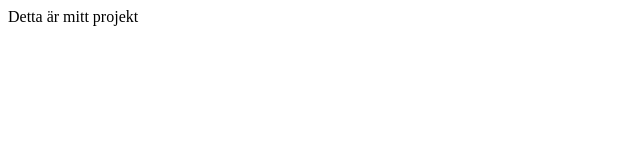
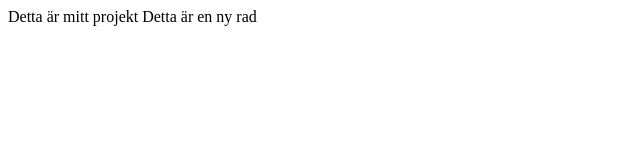
Before and after one commit to KalleNil/kommando-tolken-test, a plain HTML site: page index.html in a window 1280 px wide. Shown: the whole page, without its empty margins (0-640 px from the left). Drawn offline with Linux system fonts and the light colour scheme.

Commit message:
Editering till index.html

```diff
--- a/index.html
+++ b/index.html
@@ -6,6 +6,7 @@
   </head>
   <body>
     Detta är mitt projekt
+    Detta är en ny rad
 
   </body>
 </html>
```
